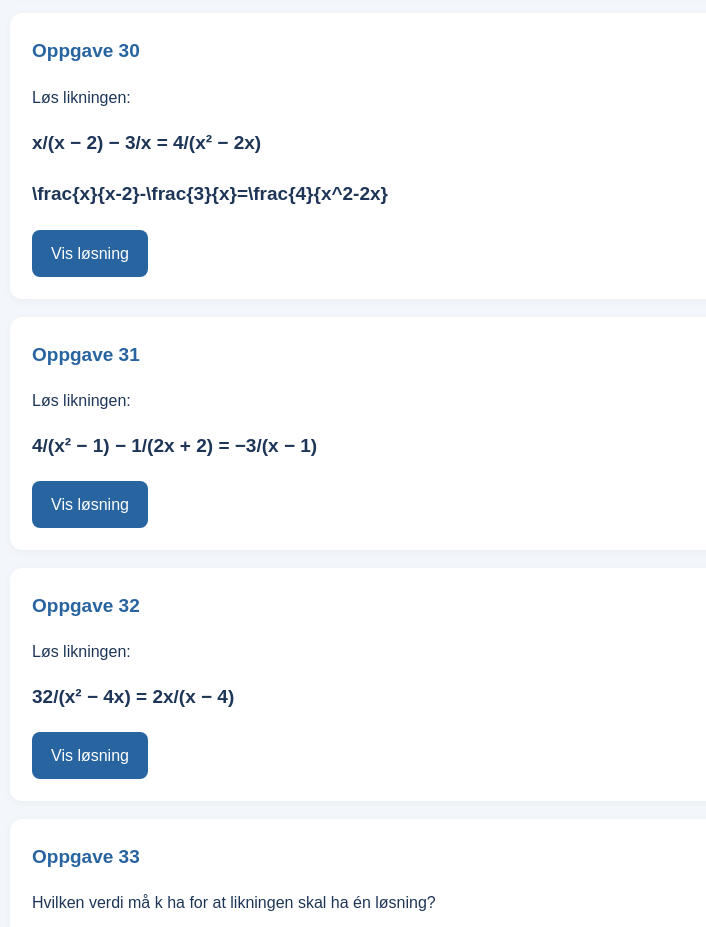
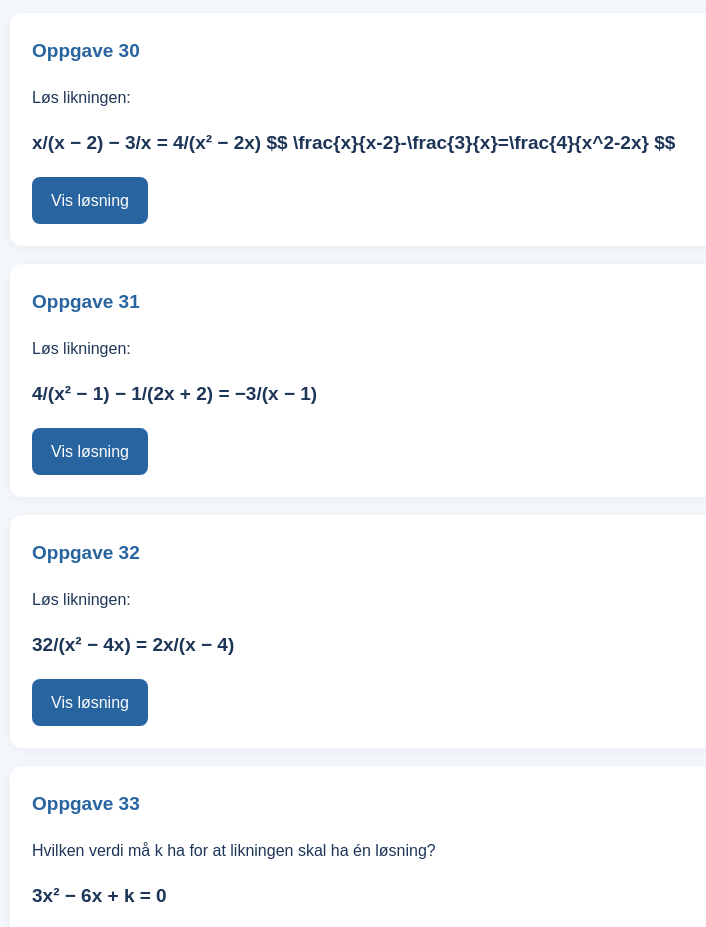
Before and after one commit to issamihesh/matematikk, a plain HTML site: page 1T/Andregradslikninger.html in a window 1280 px wide. Shown: the part 7580-8507 px from the top of the page, without its empty margins (180-886 px from the left). Drawn offline with Linux system fonts and the light colour scheme.

Commit message:
Update math equation formatting in HTML

```diff
--- a/1T/Andregradslikninger.html
+++ b/1T/Andregradslikninger.html
@@ -640,7 +640,8 @@ footer {
 <p>Løs likningen:</p>
 <div class="regnestykke">
 x/(x − 2) − 3/x = 4/(x² − 2x)
-<p>\frac{x}{x-2}-\frac{3}{x}=\frac{4}{x^2-2x}</p>
+$$ \frac{x}{x-2}-\frac{3}{x}=\frac{4}{x^2-2x} $$
+
 </div>
 <details>
 <summary>Vis løsning</summary>
```
